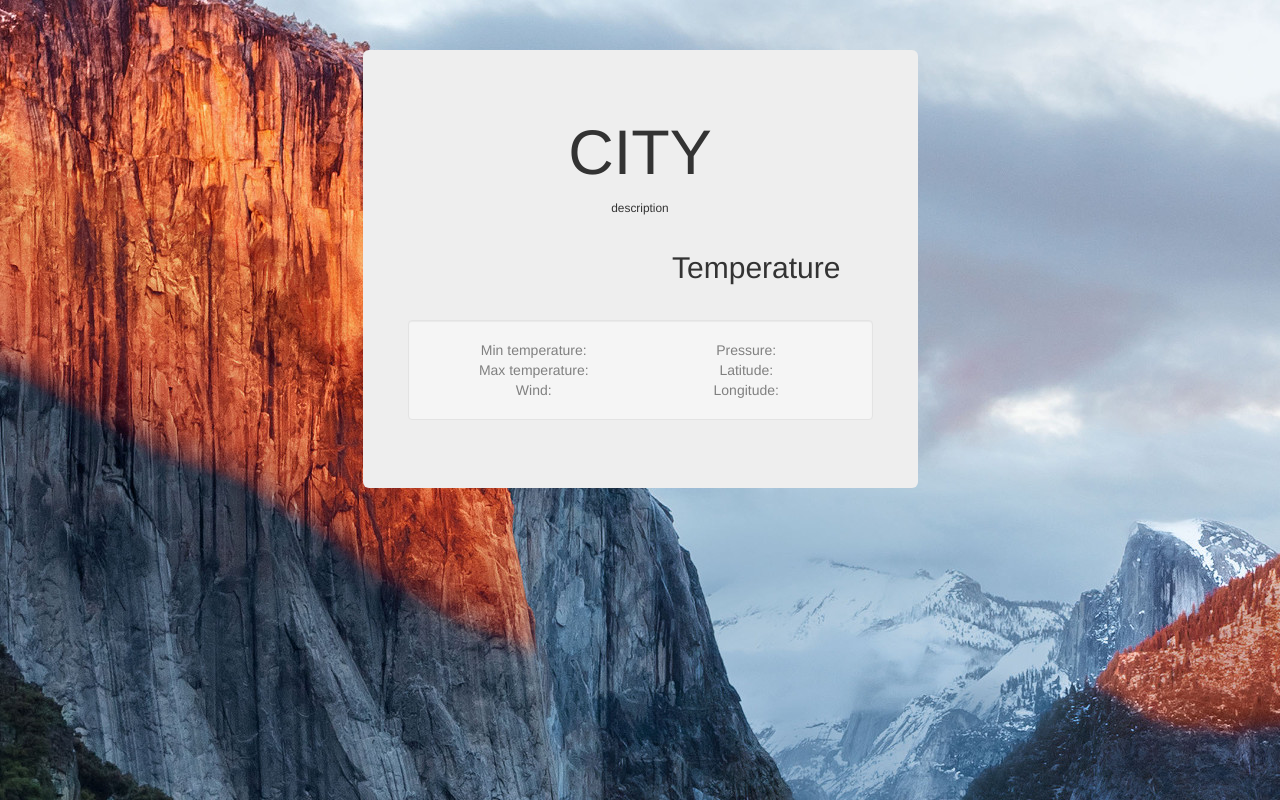
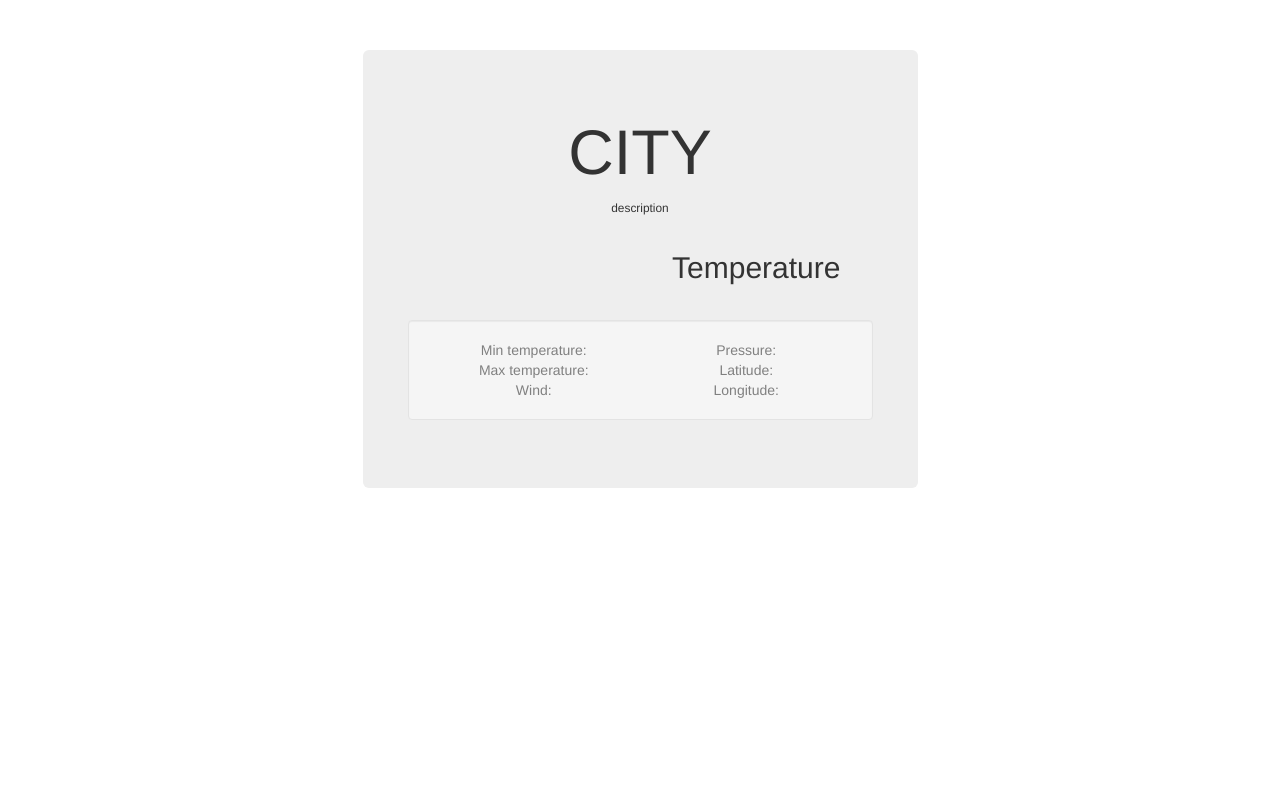
Before and after one commit to pietrzakacper/WeatherApp, a plain HTML site: page index.html in a window 1280 px wide. Drawn offline with Linux system fonts and the light colour scheme; files whose address does not match are found by name.

Commit message:
Deleting backround-image

```diff
--- a/style.css
+++ b/style.css
@@ -1,8 +1,6 @@
 html body
 {
-  background-image: url("file:///home/kacper/Programowanie/Projekty/Web/WeatherApp/picture.jpg");
-  background-size: auto;
-  width: 100%;
+
 }
 
 main
```
